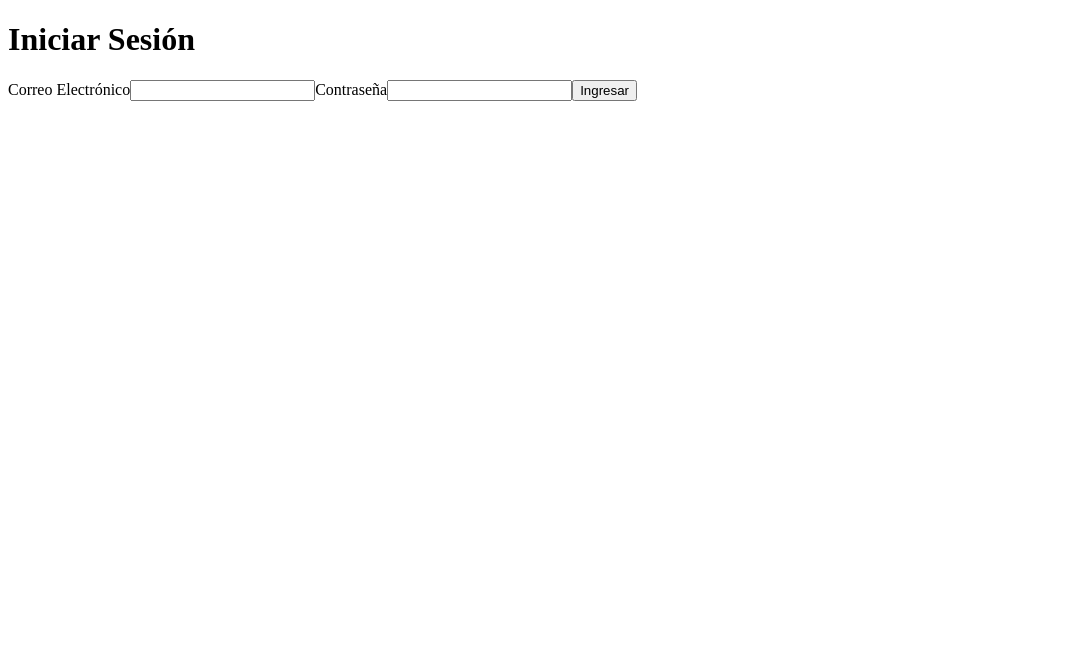
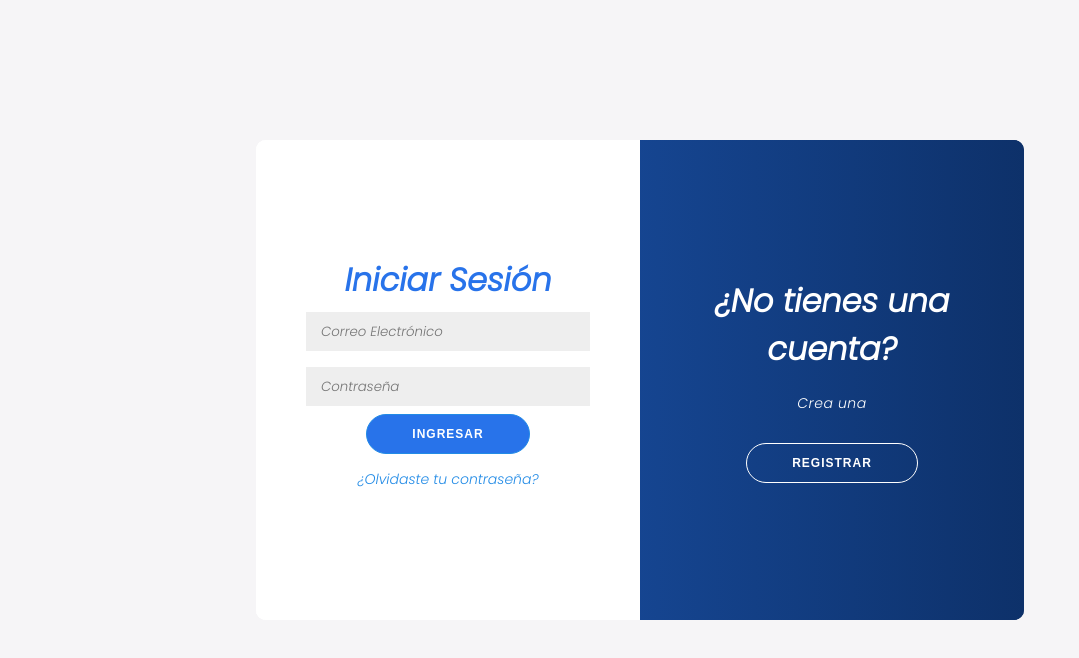
Before and after one commit to OscarGonzalez97/th-app-frontend, a React (Vite) app: page / in a window 1280 px wide. Shown: the top 658 px of the page, without its empty margins (0-1079 px from the left). Built offline with nearby package versions, Linux system fonts and the light colour scheme.

Commit message:
Agregue Animacion al Login y Registro

```diff
--- a/src/login/Login.jsx
+++ b/src/login/Login.jsx
@@ -2,37 +2,80 @@
 import React, { useState } from 'react';
 import { useAuth } from './auth/AuthProvider';
 import { Navigate } from 'react-router-dom';
+import './login.css'; // Asegúrate de importar tu archivo CSS
 
-export default function Login() {
+export default function MyComponent() {
   const [email, setEmail] = useState("");
   const [password, setPassword] = useState("");
   const [error, setError] = useState(null);
   const { handleLogin, isAuthenticated } = useAuth();
+  const [isSignUpActive, setIsSignUpActive] = useState(false);
+
+
+  // Función para activar el formulario de registro
+  const handleSignUpClick = () => {
+    setIsSignUpActive(true);
+  };
+
+  // Función para volver al formulario de inicio de sesión
+  const handleSignInClick = () => {
+    setIsSignUpActive(false);
+  };
 
   const handleSubmit = async (e) => {
     e.preventDefault();
 
-    const success = await handleLogin(email, password);
-    if (!success) setError("Usuario o contraseña incorrectos");
+    const success = await handleLogin(email, password); //aca mandamos para validar que existe esa cuenta
+    if (!success) setError("Usuario o contraseña incorrectos"); //sino manda un error
   };
 
   if (isAuthenticated) return <Navigate to="/Principal" />;
 
   return (
-      <div className="container">
-        <form className="form" onSubmit={handleSubmit}>
-          <h1>Iniciar Sesión</h1>
+      <div className={`container ${isSignUpActive ? 'right-panel-active' : ''}`}>
+        <div className="form-container sign-up-container">
+          {/* Formulario de registro */}
+          <form className="form" >
+            <h1>Crea tu Cuenta</h1>
+            {/* Aquí va tu formulario de registro */}
+          </form>
+        </div>
+        <div className="form-container sign-in-container">
+          {/* Formulario de inicio de sesión */}
+          <form className="form" onSubmit={handleSubmit}>
+            <h1>Iniciar Sesión</h1>
 
-          <label htmlFor="email" className="label">Correo Electrónico</label>
-          <input type="text" id="email" className="input-field" value={email} onChange={(e) => setEmail(e.target.value)} />
+            <label htmlFor="email" className="label"></label>
+            <input type="text" id="email" className="input-field" placeholder="Correo Electrónico" value={email}
+                   onChange={(e) => setEmail(e.target.value)}/>
 
-          <label htmlFor="password" className="label">Contraseña</label>
-          <input type="password" id="password" className="input-field" value={password} onChange={(e) => setPassword(e.target.value)} />
+            <label htmlFor="password" className="label"></label>
+            <input type="password" id="password" className="input-field" placeholder="Contraseña" value={password}
+                   onChange={(e) => setPassword(e.target.value)}/>
 
-          {error && <div className="error" style={{ color: 'red' }}>{error}</div>}
+            {error && <div className="error" style={{color: 'red'}}>{error}</div>}
 
-          <button type="submit" className="button">Ingresar</button>
-        </form>
+            <button type="submit" className="button">Ingresar</button>
+
+            <a href="/olvidaste-contrasena" className="forgot-password-link">¿Olvidaste tu contraseña?</a>
+          </form>
+        </div>
+
+        <div className="overlay-container">
+          <div className="overlay">
+            <div className="overlay-panel overlay-left">
+              <h1>¡Bienvenido!</h1>
+              <p>Inicia sesión con tu cuenta</p>
+              <button className="ghost" onClick={handleSignInClick}>Inicia sesión</button>
+            </div>
+
+          <div className="overlay-panel overlay-right">
+            <h1>¿No tienes una cuenta?</h1>
+            <p>Crea una </p>
+            <button className="ghost" onClick={handleSignUpClick}>Registrar</button>
+          </div>
+        </div>
+        </div>
       </div>
   );
 }
--- /dev/null
+++ b/src/login/login.css
@@ -0,0 +1,223 @@
+/* Importar fuente */
+@import url("https://fonts.googleapis.com/css2?family=Poppins:ital,wght@1,300&display=swap");
+
+* {
+    box-sizing: border-box;
+}
+
+body {
+    font-family: "Poppins", sans-serif;
+    background: #f6f5f7;
+    display: flex;
+    flex-direction: column;
+    justify-content: center;
+    align-items: center;
+    height: 100vh;
+    margin: -20px 0 50px;
+}
+
+h1 {
+    font-weight: bold;
+    margin: 0;
+}
+
+p {
+    font-size: 14px;
+    font-weight: 100;
+    line-height: 20px;
+    letter-spacing: 0.5px;
+    margin: 20px 0 30px;
+}
+
+span {
+    font-size: 12px;
+}
+
+a {
+    color: #228be6;
+    font-size: 14px;
+    text-decoration: none;
+    margin: 15px 0;
+}
+
+#red {
+    color: red;
+}
+
+.input-field::placeholder {
+    font-family: "Poppins", sans-serif;
+}
+
+
+.container {
+    background: #fff;
+    border-radius: 10px;
+    box-shadow: 0 14px 28px rgba(0, 0, 0, 0.25), 0, 10px 10px rgba(0, 0, 0, 0.22);
+    position: relative;
+    overflow: hidden;
+    width: 768px;
+    max-width: 100%;
+    min-height: 480px;
+}
+
+.form-container form {
+    background: #fff;
+    display: flex;
+    flex-direction: column;
+    padding: 0 50px;
+    height: 100%;
+    justify-content: center;
+    align-items: center;
+    text-align: center;
+}
+
+.form-container.sign-in-container h1 {
+    color: #2873ea; /* Cambia #ff0000 por el color que desees */
+}
+
+
+.form-container input {
+    background: #eee;
+    border: none;
+    padding: 12px 15px;
+    margin: 8px 0;
+    width: 100%;
+}
+
+button {
+    border-radius: 20px;
+    border: 1px solid #228be6;
+    background:#2873ea;
+    color: #fff;
+    font-size: 12px;
+    font-weight: bold;
+    padding: 12px 45px;
+    letter-spacing: 1px;
+    text-transform: uppercase;
+    transition: transform 80ms ease-in;
+}
+
+
+
+button:active {
+    transform: scale(0.95);
+}
+
+button:focus {
+    outline: none;
+}
+
+button.ghost {
+    background: transparent;
+    border-color: #fff;
+}
+
+.forgot-password-link {
+    color: #228be6;
+    font-size: 14px;
+    text-decoration: none;
+    margin: 15px 0;
+}
+
+.container .form-container {
+    position: absolute;
+    top: 0;
+    height: 100%;
+    transition: all 0.6s ease-in-out;
+}
+
+.container .sign-in-container {
+    left: 0;
+    width: 50%;
+    z-index: 2;
+}
+
+.container .sign-up-container {
+    left: 0;
+    width: 50%;
+    z-index: 2;
+}
+
+.container .overlay-container {
+    position: absolute;
+    top: 0;
+    left: 50%;
+    width: 50%;
+    height: 100%;
+    overflow: hidden;
+    transition: transform 0.6s ease-in-out;
+    z-index: 100;
+}
+
+.overlay {
+    background: rgba(6,28,64,0.75);
+    background: linear-gradient(to right, #2873ea,rgba(9,39,87,0.95)) no-repeat 0 0 / cover;
+    color: #fff;
+    position: relative;
+    left: -100%;
+    height: 100%;
+    width: 200%;
+    transform: translateX(0);
+    transition: tranform 0.6s ease-in-out;
+}
+
+.overlay-panel {
+    position: absolute;
+    top: 0;
+    display: flex;
+    flex-direction: column;
+    justify-content: center;
+    align-items: center;
+    padding: 0 40px;
+    height: 100%;
+    width: 50%;
+    text-align: center;
+    transform: translateX(0);
+    transition: transform 0.6s ease-in-out;
+}
+
+.overlay-right {
+    right: 0;
+    transform: translateX(0);
+}
+
+.overlay-left {
+    background:#2873ea ;
+    background: linear-gradient(to right, #2873ea,rgba(9,39,87,0.95)) no-repeat 0 0 / cover;
+    position: relative;
+    left: -75%;
+    height: 100%;
+    width: 200%;
+    transform: translateX(0);
+    transition: tranform 0.6s ease-in-out;
+}
+
+/* Animación */
+
+.container.right-panel-active .sign-in-container {
+    transform: translateX(100%);
+
+}
+
+.container.right-panel-active .overlay-container {
+    transform: translateX(-100%);
+
+}
+
+.container.right-panel-active .sign-up-container {
+    transform: translateX(100%);
+    opacity: 1;
+    z-index: 5;
+}
+
+.container.right-panel-active .overlay {
+    transform: translateX(50%);
+}
+
+.container.right-panel-active .overlay-left {
+    transform: translateX(0);
+}
+
+.container.right-panel-active .overlay-right {
+    transform: translateX(20%);
+}
```
